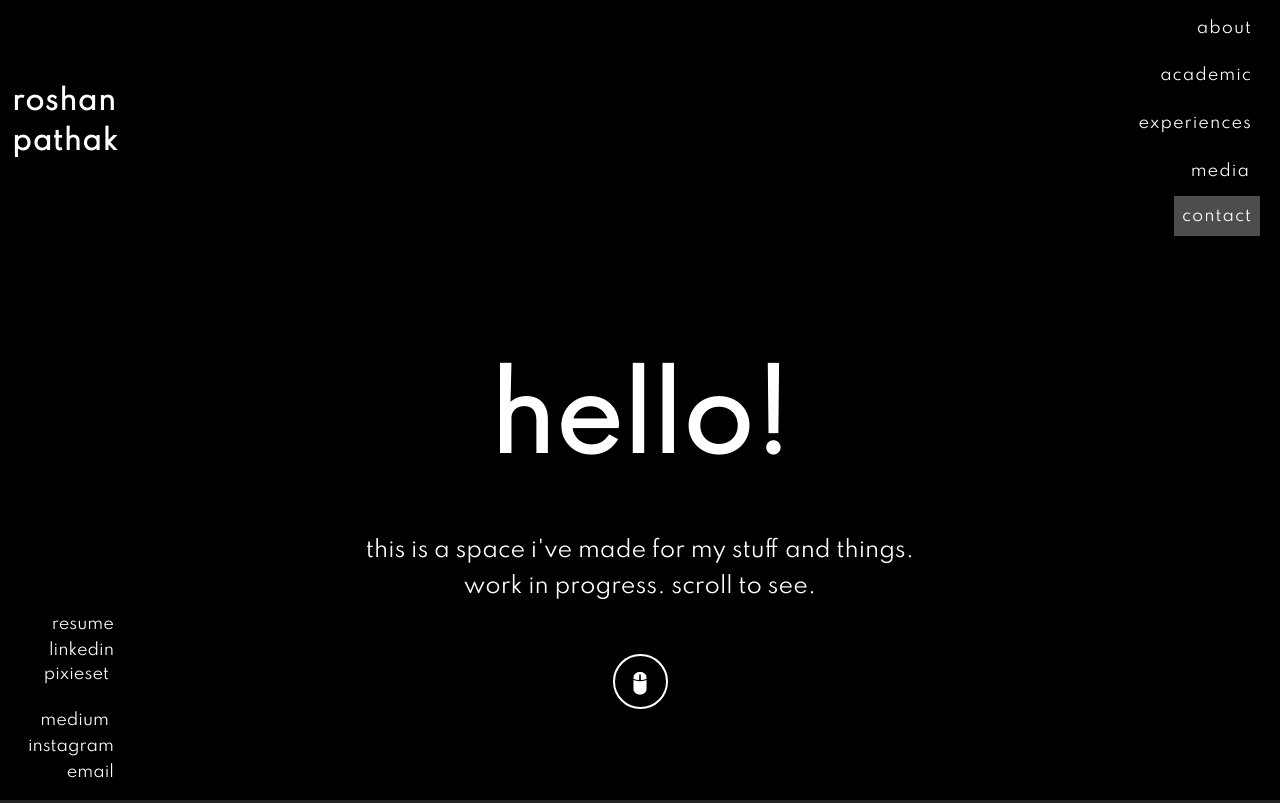
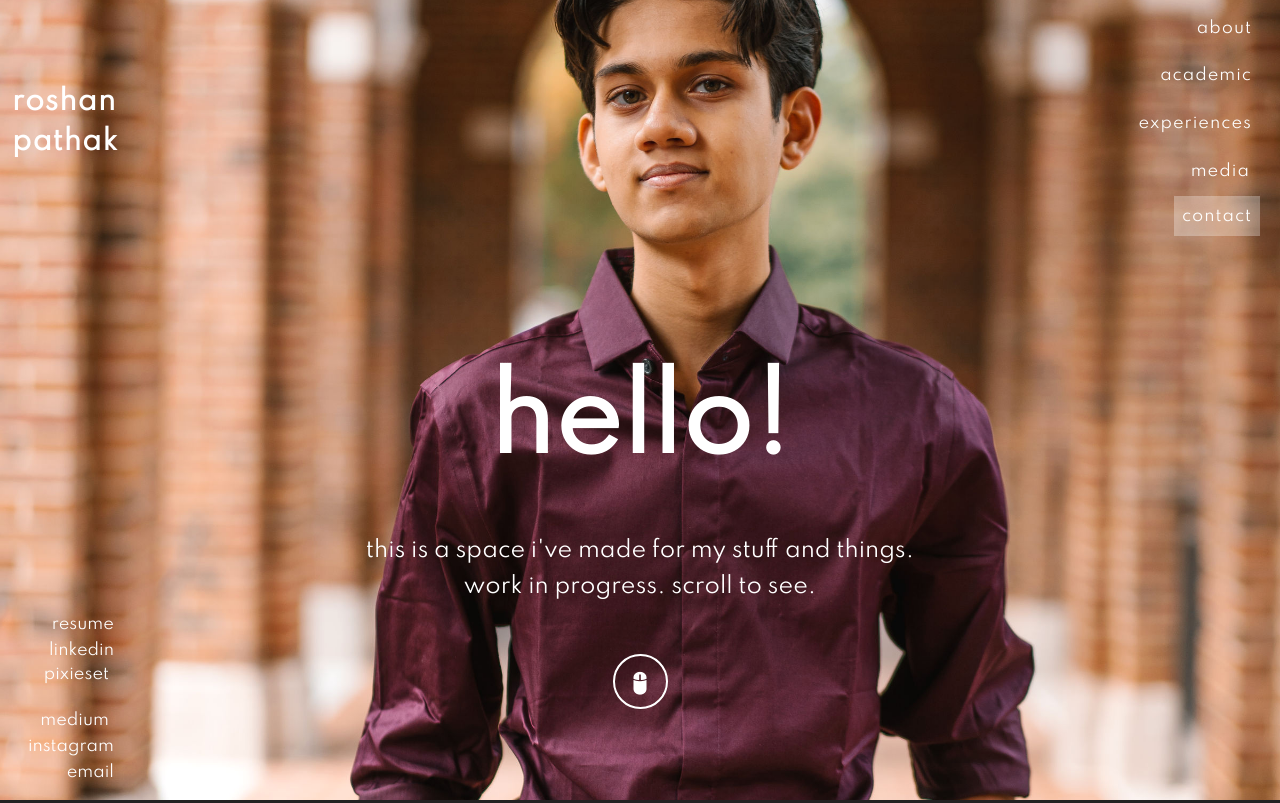
Before and after one commit to roshan-pathak/roshan-pathak.github.io, a plain HTML site: page index.html in a window 1280 px wide. Shown: the top 803 px of the page. Drawn offline with nearby package versions, Linux system fonts and the light colour scheme; some packages are replaced by stand-ins of ours; a script that the page names is missing; files whose address does not match are found by name.

Commit message:
Update index.html

```diff
--- a/index.html
+++ b/index.html
@@ -66,7 +66,7 @@ document.addEventListener('click', () => {
             </div>
         </div>
     </nav>
-    <header class="masthead" style="filter: brightness(102%);background: url(&quot;assets/img/DSC09599.jpg&quot; width: auto; height: 50%;) center / cover;">
+    <header class="masthead" style="filter: brightness(102%);background: url(&quot;assets/img/DSC09599.jpg&quot;) center / cover;">
         <div class="intro-body">
             <div class="container" style="filter: brightness(189%);transform: translateY(136px);">
                 <div class="row text-lowercase">
```
